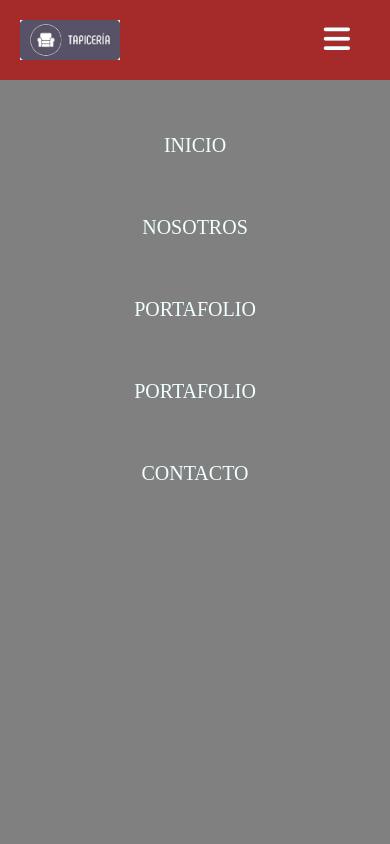
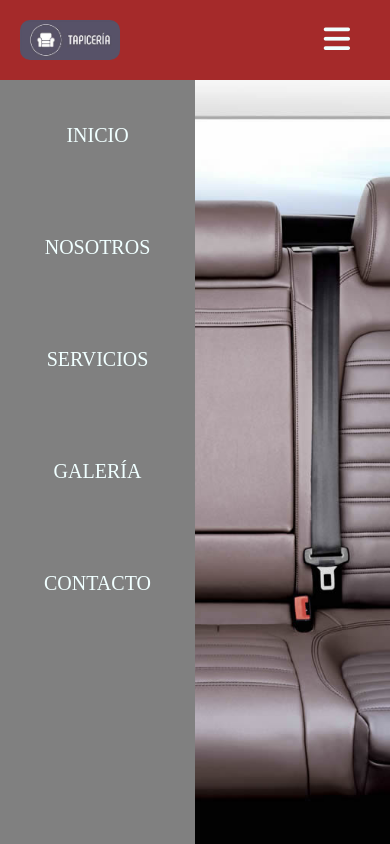
Before and after one commit to Facescobar07/Pr-cticas, a plain HTML site: page menu.html in a window 390 px wide. Both pictures are taken after a click on the label 336 px from the left and 40 px from the top of the page. Drawn offline with Linux system fonts and the light colour scheme; files whose address does not match are found by name.

Commit message:
Haciendo pequeños arreglos en UL

```diff
--- a/menu.css
+++ b/menu.css
@@ -19,6 +19,7 @@
 
 .logo{
     height: 40px;
+    border-radius: 10px;
 }
 
 nav ul{
@@ -41,7 +42,7 @@
 }
 
 li a.active, li a:hover{
-    background-color: black;
+    background-color: rgb(102, 97, 97);
     transition: .5s;
 }
 
@@ -75,23 +76,25 @@
     }
 }
 
-@media (max-width:858px) {
+@media (max-width:800px) {
     .check-btn{
         display: block;
     }
     ul{
+        display: flex;
+        flex-direction: column;
+        align-items: center;
         position: fixed;
-        width: 100%;
+        width: 50%;
         height: 100vh;
         background-color: gray ;
         top: 80px;
         left: -100%;
-        text-align: center;
         transition: all .5s;
     }
     nav ul li{
         display: block;
-        margin: 50px 0px;
+        margin: 40px 0px;
         line-height: 30px;
     }
     nav ul li a{
@@ -99,9 +102,9 @@
     }
     li a:hover, li a.active{
         background: none;
-        color: black;
+        color: rgb(102, 97, 97);
     }
     #check:checked ~ ul{
-        left: 0px;
+        left: 0%;
     }
 }
--- a/menu.html
+++ b/menu.html
@@ -20,8 +20,8 @@
         <ul>
             <li class="active"><a href="Inicio">Inicio</a></li>
             <li><a href="Nosotros">Nosotros</a></li>
-            <li><a href="Portafolio">Portafolio</a></li>
-            <li><a href="Portafolio">Portafolio</a></li>
+            <li><a href="Servicios">Servicios</a></li>
+            <li><a href="Galería">Galería</a></li>
             <li><a href="Contacto">Contacto</a></li>
         </ul>
     </nav>
```
